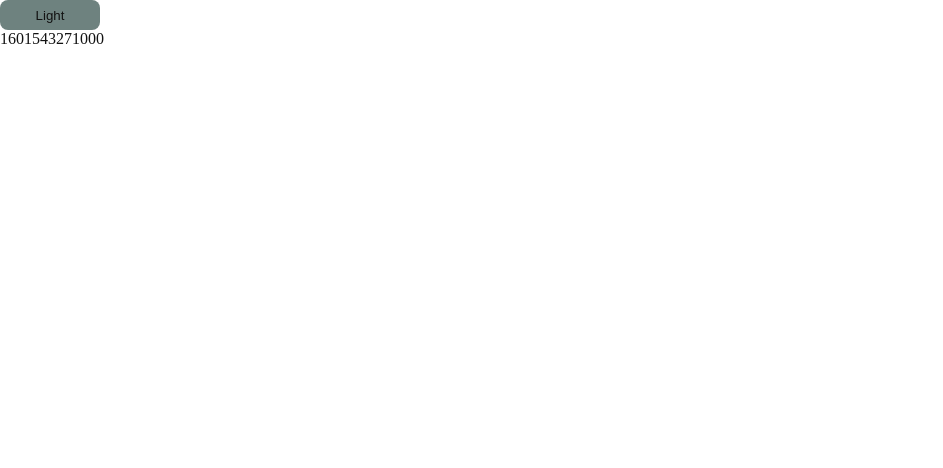
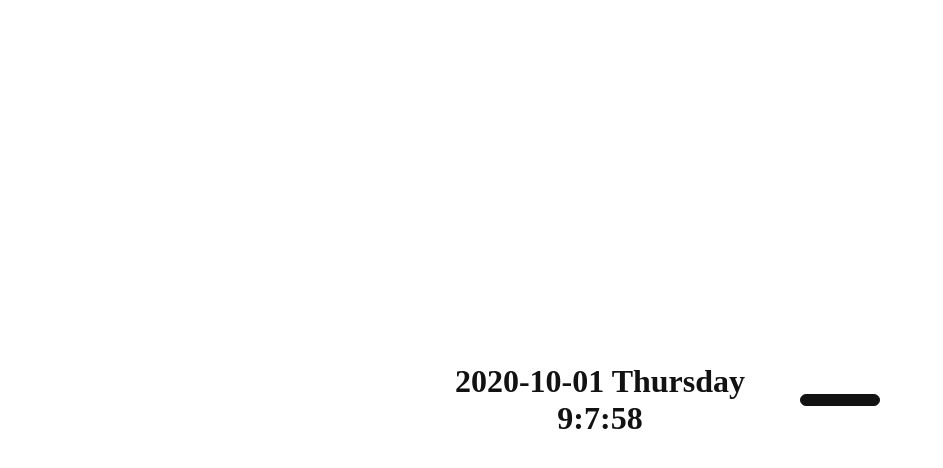
Before and after one commit to 1ilsang/clock-for-speech, a React app: page / in a window 1280 px wide. Shown: the top 468 px of the page, without its empty margins (0-943 px from the left). Built offline with nearby package versions, Linux system fonts and the light colour scheme.

Commit message:
feat(Hooks): useDate to timer

```diff
--- a/src/App.jsx
+++ b/src/App.jsx
@@ -4,6 +4,8 @@ import Nav from './layout/Nav.jsx';
 import { dark, light } from './style/theme.js';
 import { useTheme } from './hooks/useTheme';
 import Contents from './layout/Contents.jsx';
+import DigitalMainClock from './component/DigitalMainClock.jsx';
+import ThemeToggleButton from './component/themeToggleButton.jsx';
 
 const App = () => {
   const [themeMode, toggleTheme] = useTheme();
@@ -13,24 +15,26 @@ const App = () => {
     <ThemeProvider theme={theme}>
       <GlobalStyle />
       <MainStyle>
-        <Nav themeHandler={toggleTheme} />
-        <Contents />
+        <Nav />
+        <Contents>
+          <DigitalMainClock />
+          <ThemeToggleButton clickHandler={toggleTheme} />
+        </Contents>
       </MainStyle>
     </ThemeProvider>
   );
 };
 
 const GlobalStyle = createGlobalStyle`
-  *, body {
-    width: 100%;
+  html, body {
+    margin: 0;
     height: 100%;
-    margin: 0;
-    padding: 0;
+    overflow: hidden;
   }
 `;
 
 const MainStyle = styled.div`
-  width: 100%;
+  height: 100vh;
   background-color: ${(props) => props.theme.colors.bgColor};
 `;
 
--- /dev/null
+++ b/src/component/DigitalMainClock.jsx
@@ -0,0 +1,31 @@
+import React from 'react';
+import styled from 'styled-components';
+import { useDate } from '../hooks/useDate';
+const DigitalMainClock = () => {
+  const [time, stopTime] = useDate();
+
+  return (
+    <MainStyle>
+      <ClockStyle onClick={stopTime}>
+        {time.year}-{time.month}-{time.date} {time.day}
+        <br />
+        {time.hour}:{time.minute}:{time.second}
+      </ClockStyle>
+    </MainStyle>
+  );
+};
+
+export default DigitalMainClock;
+
+const MainStyle = styled.div`
+  width: 50vh;
+`;
+
+const ClockStyle = styled.h1`
+  &:hover {
+    color: #3c99dc;
+    cursor: pointer;
+  }
+
+  color: ${(props) => props.theme.colors.titleColor};
+`;
--- a/src/component/ThemeToggleButton.jsx
+++ b/src/component/ThemeToggleButton.jsx
@@ -1,22 +1,17 @@
 import React from 'react';
 import styled from 'styled-components';
 
-const ThemeToggleButton = ({ title, clickHandler }) => {
-  return (
-    <ToggleButtonStyle onClick={clickHandler}>
-      <span>{title}</span>
-    </ToggleButtonStyle>
-  );
+const ThemeToggleButton = ({ clickHandler }) => {
+  return <ToggleButtonStyle onClick={clickHandler} />;
 };
 
 export default ThemeToggleButton;
 
 const ToggleButtonStyle = styled.button`
-  border: none;
-  width: 100px;
-  height: 30px;
-  background-color: #6e827f;
-  color: ${(props) => props.theme.colors.titleColor};
+  width: 80px;
+  height: 12px;
+  border: 1px solid ${(props) => props.theme.colors.titleColor};
+  background-color: ${(props) => props.theme.colors.titleColor};
   border-radius: 8px;
   cursor: pointer;
 `;
--- /dev/null
+++ b/src/hooks/useDate.js
@@ -0,0 +1,40 @@
+import {
+  useState,
+  useEffect
+} from 'react';
+import {
+  dayModel
+} from '../model/date';
+import {
+  parseSingleDigitToDoubleDigit
+} from '../parser/number';
+
+export const useDate = () => {
+  const [time, setTime] = useState(getTime(new Date()));
+  const [isStopTime, setIsStopTime] = useState(false);
+  const toggleTime = () => setIsStopTime(!isStopTime);
+
+  useEffect(() => {
+    if (isStopTime) return;
+
+    const interval = setInterval(() => {
+      setTime(() => getTime(new Date()));
+    }, 1000);
+
+    return () => clearInterval(interval);
+  }, [isStopTime]);
+
+  return [time, toggleTime];
+};
+
+const getTime = (cur) => {
+  return {
+    year: cur.getFullYear(),
+    month: cur.getMonth() + 1,
+    date: parseSingleDigitToDoubleDigit(cur.getDate()),
+    day: dayModel[cur.getDay()],
+    hour: cur.getHours(),
+    minute: cur.getMinutes(),
+    second: parseSingleDigitToDoubleDigit(cur.getSeconds()),
+  }
+}
--- a/src/layout/Contents.jsx
+++ b/src/layout/Contents.jsx
@@ -1,16 +1,18 @@
 import React from 'react';
 import styled from 'styled-components';
 
-const Contents = () => {
-  return (
-    <>
-      <ClockStyle>{Date.now()}</ClockStyle>
-    </>
-  );
+const Contents = ({ children }) => {
+  return <ContentsStyle>{children}</ContentsStyle>;
 };
 
 export default Contents;
 
-const ClockStyle = styled.div`
+const ContentsStyle = styled.div`
+  height: 80vh;
+  padding: 10vh;
+  display: flex;
+  text-align: center;
+  justify-content: center;
+  align-items: center;
   color: ${(props) => props.theme.colors.titleColor};
 `;
--- a/src/layout/Nav.jsx
+++ b/src/layout/Nav.jsx
@@ -1,18 +1,17 @@
-import React, { useContext } from 'react';
-import { ThemeContext } from 'styled-components';
-import ThemeToggleButton from '../component/themeToggleButton.jsx';
+import React from 'react';
+import styled from 'styled-components';
 
-const Nav = ({ themeHandler }) => {
-  const themeContext = useContext(ThemeContext);
-
+const Nav = () => {
   return (
     <>
-      <ThemeToggleButton
-        title={themeContext.type === 'light' ? 'Light' : 'Dark'}
-        clickHandler={themeHandler}
-      />
+      <RightContents />
     </>
   );
 };
 
+const RightContents = styled.div`
+  display: flex;
+  justify-content: flex-end;
+`;
+
 export default Nav;
--- /dev/null
+++ b/src/model/date.js
@@ -0,0 +1 @@
+export const dayModel = ['Sunday', 'Monday', 'Tuesday', 'Wednesday', 'Thursday', 'Friday', 'Saturday'];
--- /dev/null
+++ b/src/parser/number.js
@@ -0,0 +1 @@
+export const parseSingleDigitToDoubleDigit = number => number < 10 ? `0${number}` : `${number}`;
```
